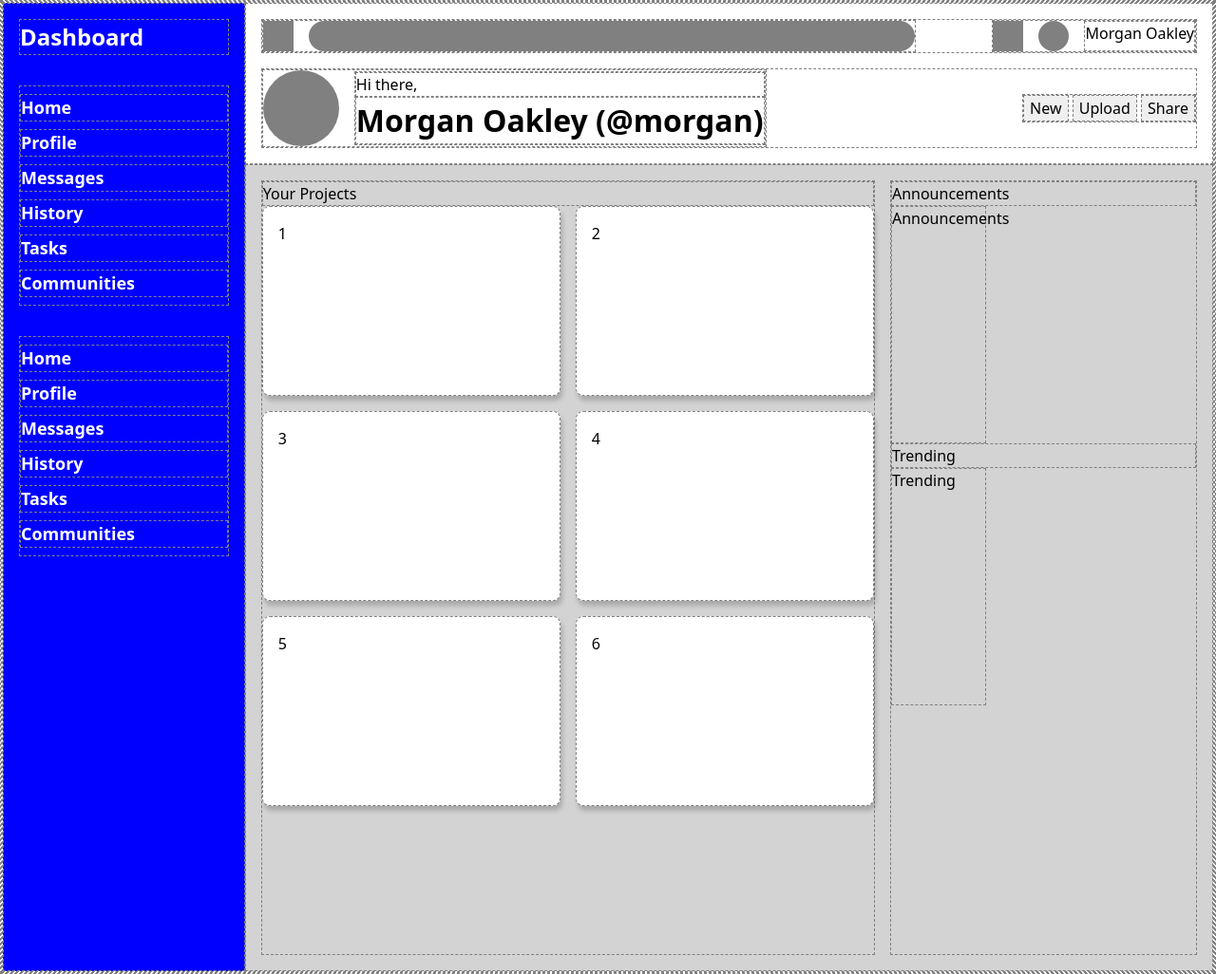
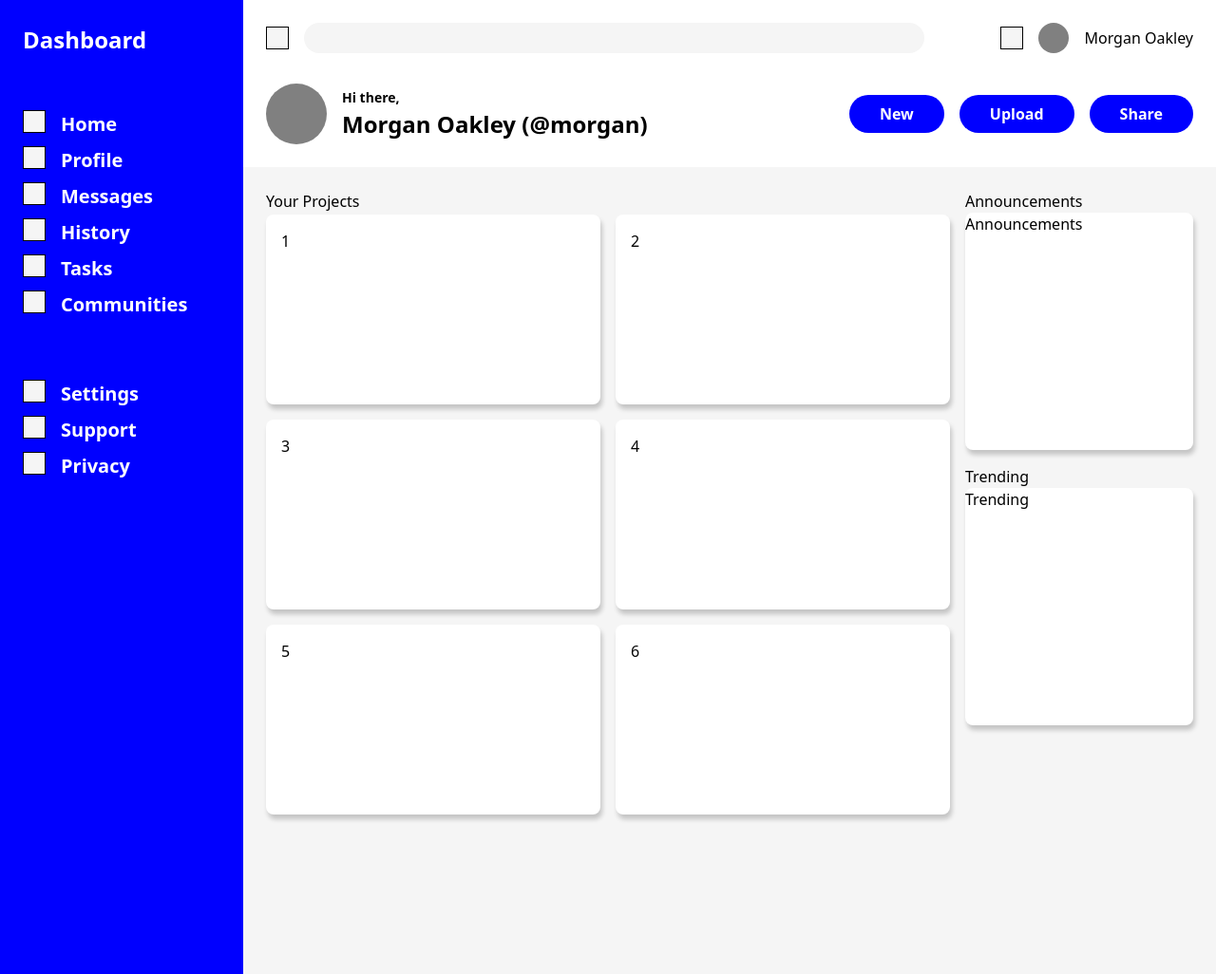
Before and after one commit to riezong/admin-dashboard, a plain HTML site: page index.html in a window 1280 px wide. Shown: the top 1026 px of the page at 95% size. Drawn offline with Linux system fonts and the light colour scheme.

Commit message:
Incremental styling

```diff
--- a/index.html
+++ b/index.html
@@ -11,30 +11,27 @@
         <div class="sidebar">
             <div class="title">Dashboard</div>
             <ul class="menu">
-                <li>Home</li>
-                <li>Profile</li>
-                <li>Messages</li>
-                <li>History</li>
-                <li>Tasks</li>
-                <li>Communities</li>
+                <li><div class="placeholder-icon"></div>Home</li>
+                <li><div class="placeholder-icon"></div>Profile</li>
+                <li><div class="placeholder-icon"></div>Messages</li>
+                <li><div class="placeholder-icon"></div>History</li>
+                <li><div class="placeholder-icon"></div>Tasks</li>
+                <li><div class="placeholder-icon"></div>Communities</li>
             </ul>
             <ul class="menu">
-                <li>Home</li>
-                <li>Profile</li>
-                <li>Messages</li>
-                <li>History</li>
-                <li>Tasks</li>
-                <li>Communities</li>
+                <li><div class="placeholder-icon"></div>Settings</li>
+                <li><div class="placeholder-icon"></div>Support</li>
+                <li><div class="placeholder-icon"></div>Privacy</li>
             </ul>
         </div>
         <div class="header">
             <div class="top">
                 <div class="search">
-                    <div class="search-icon"></div>
+                    <div class="placeholder-icon"></div>
                     <div class="search-bar"></div>
                 </div>
                 <div class="account">
-                    <div class="notification"></div>
+                    <div class="placeholder-icon"></div>
                     <div class="profile-picture small"></div>
                     <div class="profile">Morgan Oakley</div>
                 </div>
@@ -53,7 +50,7 @@
         </div>
         <div class="main-content">
             <div class="projects">
-                <div id="your-projects">Your Projects</div>
+                <div class="category" id="your-projects">Your Projects</div>
                 <div class="cards">1</div>
                 <div class="cards">2</div>
                 <div class="cards">3</div>
@@ -62,10 +59,14 @@
                 <div class="cards">6</div>
             </div>
             <div class="secondary">
-                <div id="announcements">Announcements</div>
-                <div class="announcements-card">Announcements</div>
-                <div id="trending">Trending</div>
-                <div class="trending-card">Trending</div>
+                <div>
+                    <div class="category" id="announcements">Announcements</div>
+                    <div class="announcements-card">Announcements</div>
+                </div>
+                <div>
+                    <div class="category" id="trending">Trending</div>
+                    <div class="trending-card">Trending</div>
+                </div>
             </div>
         </div>
     </div>
--- a/style.css
+++ b/style.css
@@ -19,17 +19,30 @@ h1, h2, h3, h4, h5, h6 {
     isolation: isolate;}
 
 * {
-    border: 1px dashed grey;
+    /* border: 1px dashed grey; */
 }
 
 body {
     font-family: system-ui, "Segoe UI", Roboto, Helvetica, Arial, sans-serif, "Apple Color Emoji", "Segoe UI Emoji", "Segoe UI Symbol";
+    --padding: 1.5rem;
+    --border-radius: 50px;
+    --card-border-radius: 8px;
+}
+
+h1 {
+    font-size: 24px;
 }
 
 ul, li {
     margin: 0;
     padding: 0;
     list-style: none;
+}
+
+li {
+    display: grid;
+    grid-template-columns: repeat(2, min-content);
+    gap: 1rem;
 }
 
 .container {
@@ -40,14 +53,14 @@ ul, li {
 }
 
 .sidebar {
-    padding: 1rem;
+    padding: var(--padding);
     grid-row: 1 / -1;
     display: flex;
     flex-direction: column;
-    gap: 2rem;
+    gap: 3rem;
     color: white;
     background-color: blue;
-    font-size: 18px;
+    font-size: 20px;
     font-weight: 700;
 }
 
@@ -60,11 +73,11 @@ ul, li {
 }
 
 .header {
-    padding: 1rem;
+    padding: var(--padding);
     background-color: white;
     display: flex;
     flex-direction: column;
-    gap: 1rem;
+    gap: 2rem;
 }
 
 .top {
@@ -79,6 +92,7 @@ ul, li {
     flex-direction: row;
     flex: 1;
     gap: 1rem;
+    align-items: center;
 }
 
 .search-icon {
@@ -90,9 +104,16 @@ ul, li {
 .search-bar {
     width: 2rem;
     height: 2rem;
-    border-radius: 50px;
-    background-color: grey;
+    border-radius: var(--border-radius);
+    background-color: whitesmoke;
     flex: 1;
+}
+
+.account {
+    display: flex;
+    flex-direction: row;
+    gap: 1rem;
+    align-items: center;
 }
 
 .notification {
@@ -102,21 +123,15 @@ ul, li {
 }
 
 .profile-picture {
-    width: 5rem;
-    height: 5rem;
-    border-radius: 5rem;
+    width: 4rem;
+    height: 4rem;
+    border-radius: var(--border-radius);
     background-color: grey;
 }
 
 .small {
     width: 2rem;
     height: 2rem;
-}
-
-.account {
-    display: flex;
-    flex-direction: row;
-    gap: 1rem;
 }
 
 .bottom {
@@ -135,27 +150,41 @@ ul, li {
 
 .greeting p {
     display: block;
+    font-size: 14px;
+    font-weight: 700;
+}
+
+.buttons {
+    display: flex;
+    gap: 1rem;
 }
 
 .main-content {
-    padding: 1rem;
-    background-color: lightgrey;
+    /* height: 90%; */
+    padding: var(--padding);
+    background-color: whitesmoke;
     display: grid;
-    grid-template-columns: 2fr 1fr;
+    grid-template-columns: 3fr 1fr;
     gap: 1em;
 }
 
 .projects {
     display: grid;
-    grid-template-columns: repeat(2, 1fr);
-    grid-template-rows: 10px repeat(3, min-content);
+    grid-template-columns: repeat(auto-fit, minmax(300px, 1fr));
+    grid-template-rows: 10px repeat(3, 200px);
     gap: 1em;
 
 }
 
 #your-projects {
-    grid-column: 1 / span 2;
+    grid-column: 1 / -1;
     height: min-content;
+}
+
+.secondary {
+    display: flex;
+    flex-direction: column;
+    gap: 1rem;
 }
 
 #announcements {
@@ -166,17 +195,37 @@ ul, li {
 .cards {
     height: 200px;
     padding: 1em;
-    border-radius: 8px;
+    border-radius: var(--card-border-radius);
     background-color: white;
     box-shadow: rgb(0 0 0 / 20%) 2px 5px 5px;
 }
 
 .announcements-card {
-    width: 100px;
     height: 250px;
+    border-radius: var(--card-border-radius);
+    background-color: white;
+    box-shadow: rgb(0 0 0 / 20%) 2px 5px 5px;
 }
 
 .trending-card {
-    width: 100px;
     height: 250px;
+    border-radius: var(--card-border-radius);
+    background-color: white;
+    box-shadow: rgb(0 0 0 / 20%) 2px 5px 5px;
 }
+
+.placeholder-icon {
+    width: 1.5rem;
+    height: 1.5rem;
+    background-color: whitesmoke;
+    border: 1px solid black;
+}
+
+.btn {
+    padding: .5rem 2rem;
+    font-weight: 700;
+    color: white;
+    background-color: blue;
+    border: none;
+    border-radius: var(--border-radius);
+}
```
